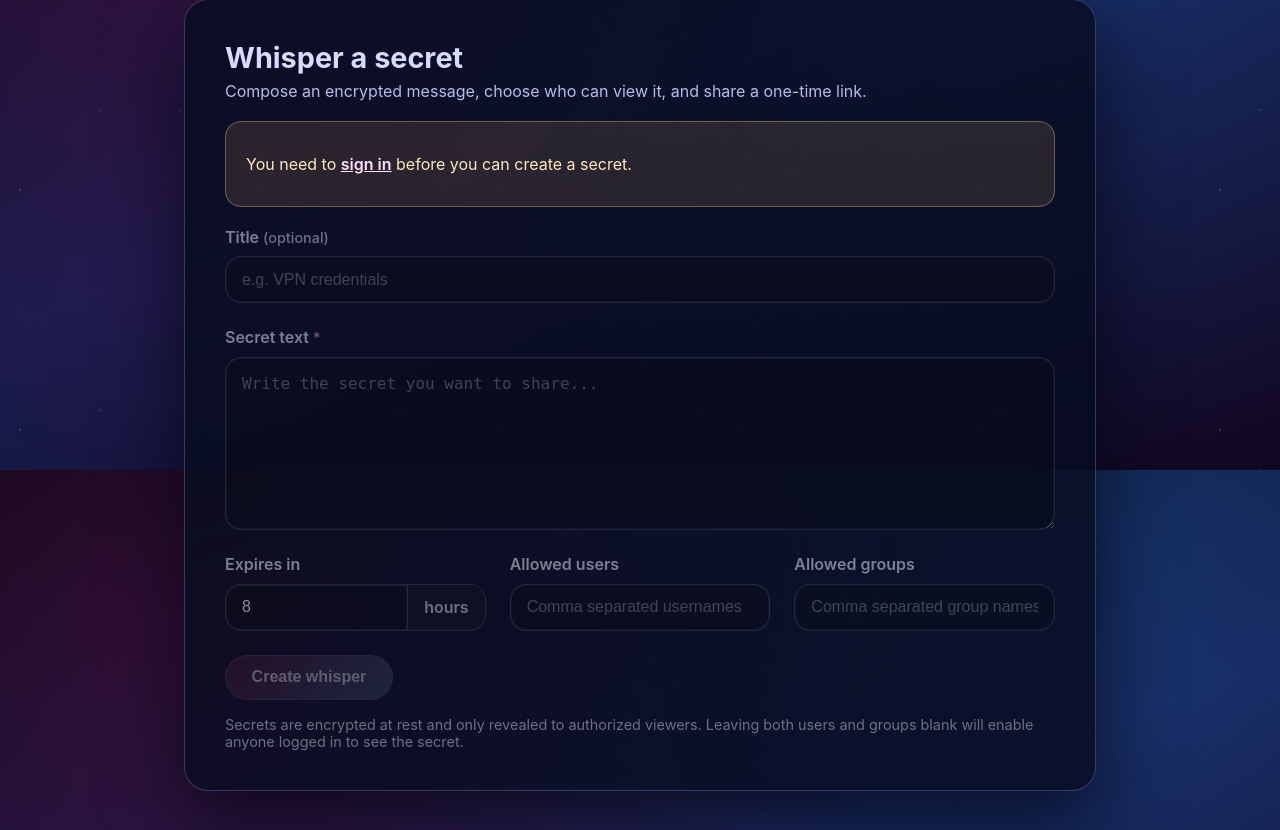
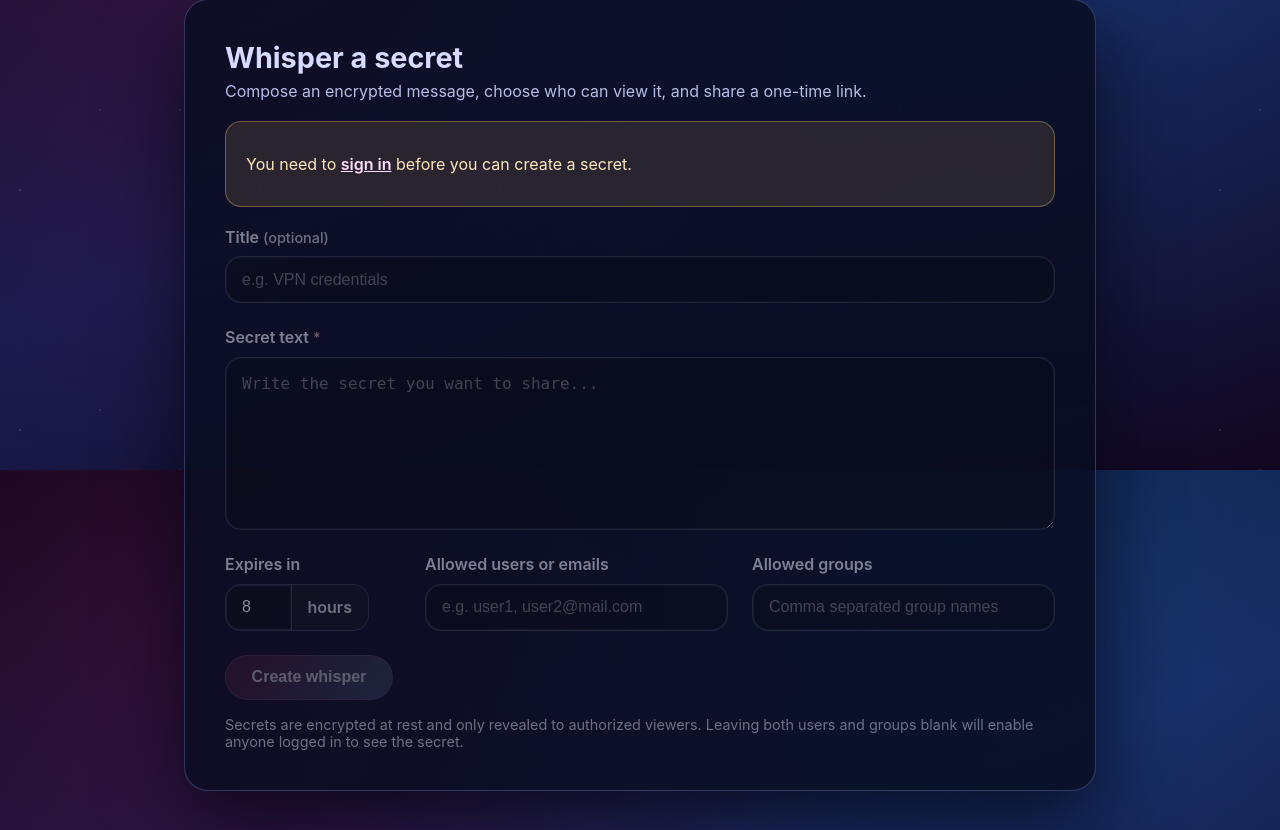
Before and after one commit to pllopis/whispers, a FastAPI app: page / in a window 1280 px wide. Shown: the part 330-1160 px from the top of the page. Run offline with FastAPI, Linux system fonts and the light colour scheme.

Commit message:
feat: support specifying user ids or emails

```diff
--- a/app/main.py
+++ b/app/main.py
@@ -253,6 +253,7 @@ async def view_secret(token: str, request: Request, db: Session = Depends(get_db
         raise HTTPException(status_code=410, detail='Expired')
 
     username = user.get('preferred_username') or user.get('email') or user.get('sub')
+    email = user.get('email')
     groups = set(user.get(settings.groups_claim) or [])
 
     # Authorization check
@@ -261,7 +262,7 @@ async def view_secret(token: str, request: Request, db: Session = Depends(get_db
 
     authorized = False
     if allowed_users:
-        authorized = username in allowed_users
+        authorized = username in allowed_users or email in allowed_users
     if not authorized and allowed_groups:
         authorized = len(groups.intersection(allowed_groups)) > 0
     if not allowed_users and not allowed_groups:
--- a/app/static/styles.css
+++ b/app/static/styles.css
@@ -246,8 +246,23 @@ body::before {
 
 .form-grid {
     display: grid;
-    grid-template-columns: repeat(auto-fit, minmax(240px, 1fr));
     gap: 1.5rem;
+    grid-template-columns: minmax(0, 1fr);
+}
+
+.form-grid .expires-field {
+    width: 100%;
+}
+
+@media (min-width: 768px) {
+    .form-grid {
+        grid-template-columns: minmax(0, 11rem) repeat(2, minmax(0, 1fr));
+        align-items: end;
+    }
+
+    .form-grid .expires-field {
+        max-width: 9rem;
+    }
 }
 
 label {
--- a/app/templates/home.html
+++ b/app/templates/home.html
@@ -26,7 +26,7 @@
                 <textarea id="content" name="content" rows="6" required placeholder="Write the secret you want to share..."></textarea>
             </div>
             <div class="form-grid">
-                <div class="form-group">
+                <div class="form-group expires-field">
                     <label for="expires_in_hours">Expires in</label>
                     <div class="input-with-suffix">
                         <input id="expires_in_hours" type="number" name="expires_in_hours" value="8" min="1" />
@@ -34,8 +34,8 @@
                     </div>
                 </div>
                 <div class="form-group">
-                    <label for="allowed_users">Allowed users</label>
-                    <input id="allowed_users" name="allowed_users" placeholder="Comma separated usernames" />
+                    <label for="allowed_users">Allowed users or emails</label>
+                    <input id="allowed_users" name="allowed_users" placeholder="e.g. user1, user2@mail.com" />
                 </div>
                 <div class="form-group">
                     <label for="allowed_groups">Allowed groups</label>
--- a/docker-compose.yaml
+++ b/docker-compose.yaml
@@ -1,6 +1,6 @@
 services:
   app:
-    image: ghcr.io/pllopis/whispers:${IMAGE_TAG:-0.1.0}
+    image: ghcr.io/pllopis/whispers:${IMAGE_TAG:-0.1.1}
     #build:
     #  context: .
     #  dockerfile: Dockerfile
--- a/helm/whispers/Chart.yaml
+++ b/helm/whispers/Chart.yaml
@@ -1,8 +1,8 @@
 apiVersion: v2
 name: whispers
-version: 0.1.0
+version: 0.1.1
 description: Whispers is an OIDC-protected secret sharing service
-appVersion: "0.1.0"
+appVersion: "0.1.1"
 dependencies:
   - name: postgresql
     version: 15.5.16
--- a/helm/whispers/values.yaml
+++ b/helm/whispers/values.yaml
@@ -1,6 +1,6 @@
 image:
   repository: ghcr.io/pllopis/whispers
-  tag: "0.1.0"
+  tag: 0.1.1
   pullPolicy: IfNotPresent
 
 replicaCount: 1
--- a/pyproject.toml
+++ b/pyproject.toml
@@ -4,7 +4,7 @@ build-backend = "setuptools.build_meta"
 
 [project]
 name = "whispers"
-version = "0.1.0"
+version = "0.1.1"
 description = "OIDC-protected secret sharing"
 readme = "README.md"
 requires-python = ">=3.11"
```
Also changed, not shown: README.md.
